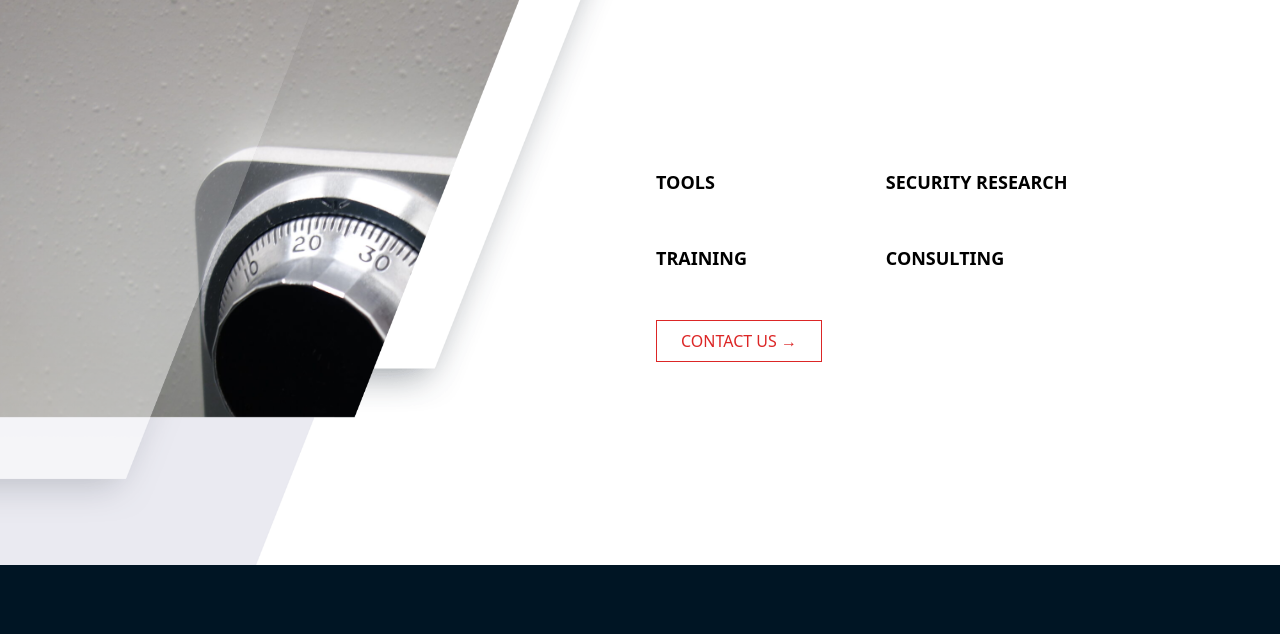
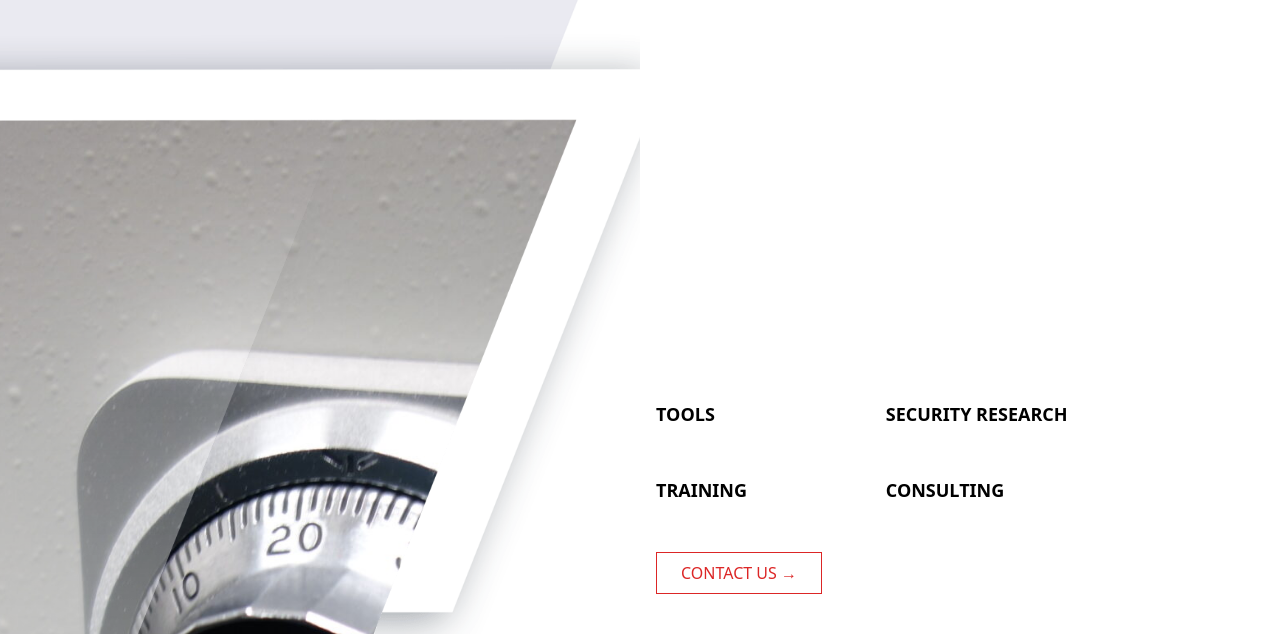
Before and after one commit to mpm-lock-decoders/mpm-lock-decoders.github.io, a website: page index.html in a window 1280 px wide. Shown: the part 75-709 px from the top of the page. Drawn offline with nearby package versions, Linux system fonts and the light colour scheme.

Commit message:
fix hero section

```diff
--- a/index.html
+++ b/index.html
@@ -22,10 +22,15 @@
   </head>
   <body>
     <!-- Navigation Container -->
+    <header class="relative z-50 bg-white">
+      <!-- Navigation Container -->
       <div class="max-w-6xl px-4 mx-auto">
-      <div class="flex items-center justify-between">
+        <div class="flex items-center justify-between py-4">
           <div class="flex items-center">
-          <img src="/static/images/logo_web.png" alt="MPM Logo" class="h-10" />
+            <img
+              src="/static/images/logo_web.png"
+              alt="MPM Logo"
+              class="h-10" />
             <span class="ml-2 font-bold text-gray-900">MPM Lock Decoders</span>
           </div>
           <div class="flex gap-6">
@@ -34,26 +39,47 @@
           </div>
         </div>
       </div>
+    </header>
 
-    <!-- Hero Section Container -->
-    <!-- Hero Section Container -->
-    <div class="flex h-[600px] overflow-hidden">
+   <div class="flex h-[1000px] overflow-hidden">
             <!-- Images Container -->
-      <div class="relative flex-1">
+            <div class="relative flex-1 w-1/6">
                 <div class="h-full overflow-hidden">
-          <!-- Parallax Background -->
-          <div
-            class="h-[120%] w-full bg-cover bg-center transform translate-y-0 transition-transform duration-100"
-            style="
-              background-image: url(&quot;/static/images/DSC03836-scaled.jpg&quot;);
-            "></div>
+                    <!-- Parallax Background - Increased height for more coverage -->
+                    <div class="h-[140%] w-full bg-cover bg-center transform translate-y-0 transition-transform duration-100"
+                         style="background-image: url('/static/images/DSC03836-scaled.jpg')">
                     </div>
-        <!-- Geometric Overlay -->
-        <div
-          class="absolute inset-0 bg-center bg-cover clip-hero"
-          style="
-            background-image: url(&quot;/static/images/mechanic-60.webp&quot;);
-          "></div>
+                </div>
+                <!-- Geometric Overlay - Adjusted position to show more of the top -->
+                <div class="absolute inset-x-0 bottom-0 bg-center bg-cover -top-2"
+                     style="background-image: url('/static/images/mechanic-60.webp')">
+                </div>
+            </div>
+
+            <!-- Content Container -->
+            <div class="flex items-center flex-1">
+                <div class="max-w-xl px-4">
+                    <div class="space-y-12">
+                        <div class="grid grid-cols-2 gap-12">
+                            <div>
+                                <h3 class="text-lg font-semibold">TOOLS</h3>
+                            </div>
+                            <div>
+                                <h3 class="text-lg font-semibold">SECURITY RESEARCH</h3>
+                            </div>
+                            <div>
+                                <h3 class="text-lg font-semibold">TRAINING</h3>
+                            </div>
+                            <div>
+                                <h3 class="text-lg font-semibold">CONSULTING</h3>
+                            </div>
+                        </div>
+                        <a href="#contact" class="inline-block px-6 py-2 text-red-600 transition-colors border border-red-600 hover:bg-red-600 hover:text-white">
+                            CONTACT US →
+                        </a>
+                    </div>
+                </div>
+            </div>
         </div>
 
       <!-- Content Container -->
@@ -85,6 +111,7 @@
     </div>
 
     <!-- Dark Section -->
+    <div class="container">
     <div class="py-20 text-white bg-navy">
       <div class="max-w-6xl px-4 mx-auto">
         <div class="flex">
@@ -136,7 +163,7 @@
         </div>
       </div>
     </div>
-
+    </div>
     <script>
       const parallaxElement = document.querySelector(".transform");
       window.addEventListener("scroll", () => {
```
Lines whose indentation alone changed are shown as unchanged.
